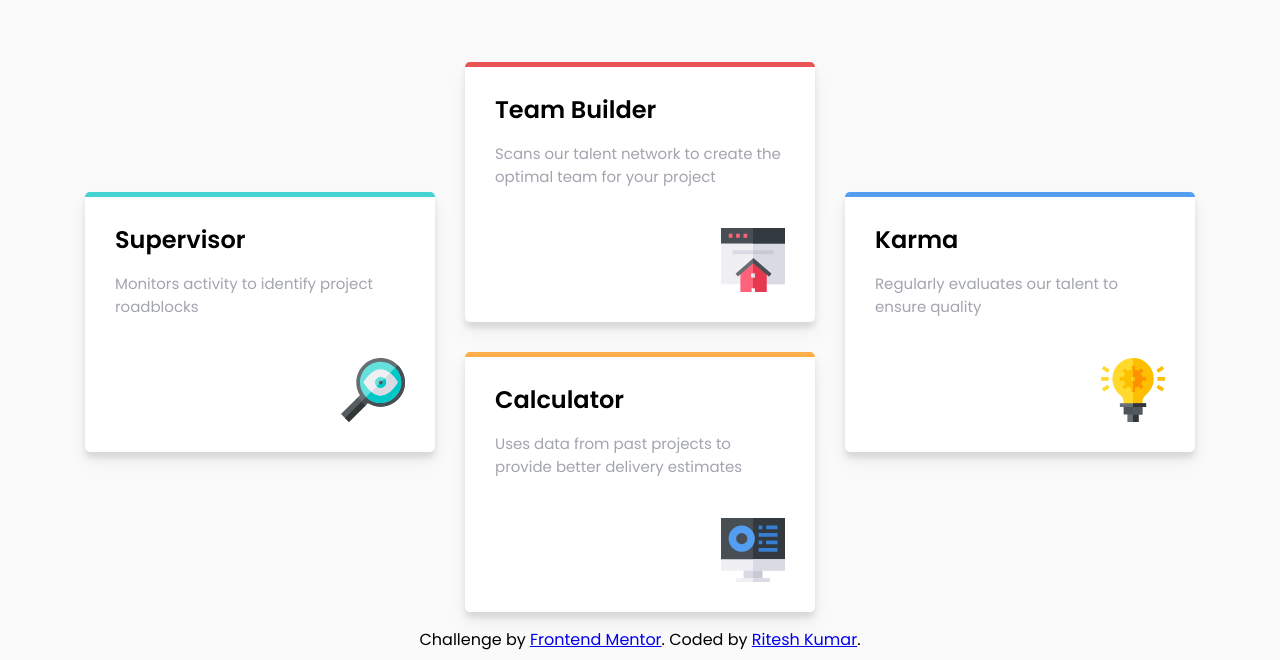
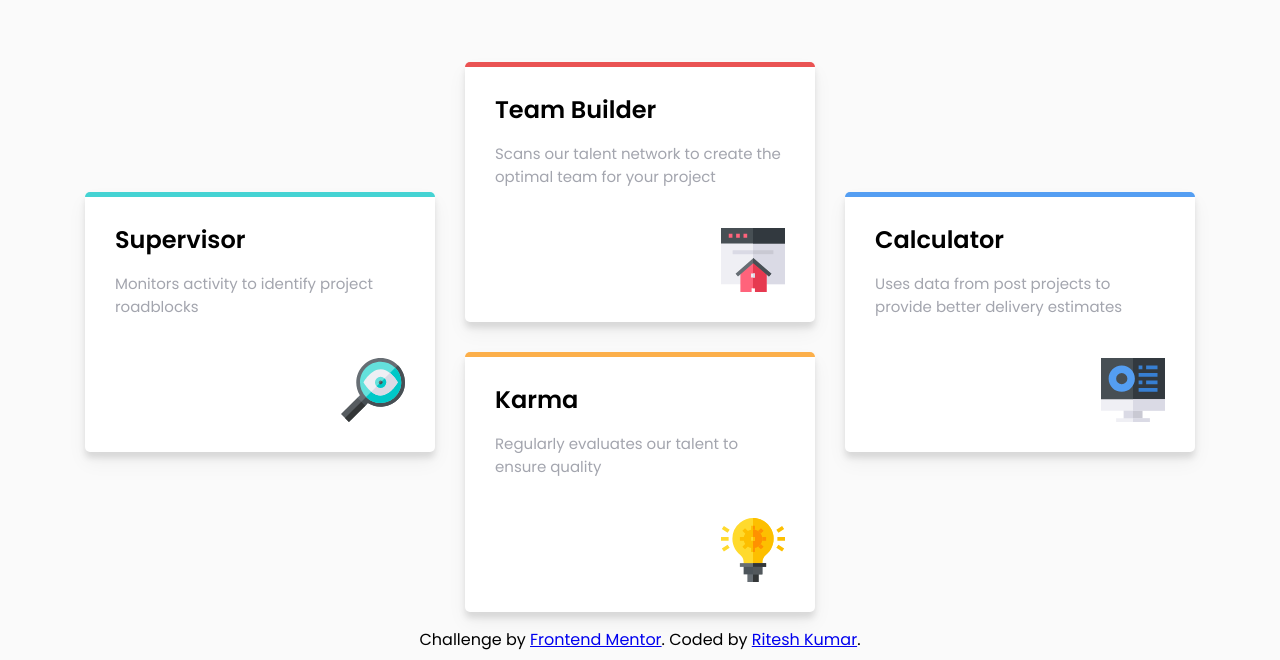
Before and after one commit to the-lone-coder/four-card-feature-section, a plain HTML site: page index.html in a window 1280 px wide. Shown: the part 215-875 px from the top of the page. Drawn offline with Linux system fonts and the light colour scheme.

Commit message:
Changed the position of calulator and karma tab

```diff
--- a/index.html
+++ b/index.html
@@ -56,21 +56,21 @@
 
       <div class="box blue middle">
 
+        <h2>Calculator</h2>
+
+        <p>Uses data from post projects to provide better delivery estimates</p>
+
+        <img src="./images/icon-calculator.svg" alt="Calculator">
+
+      </div>
+
+      <div class="box orange">
+
         <h2>Karma</h2>
 
         <p>Regularly evaluates our talent to ensure quality</p>
 
         <img src="./images/icon-karma.svg" alt="Karma">
-
-      </div>
-
-      <div class="box orange">
-
-        <h2>Calculator</h2>
-
-        <p>Uses data from past projects to provide better delivery estimates</p>
-
-        <img src="./images/icon-calculator.svg" alt="Calculator">
 
       </div>
 
```
